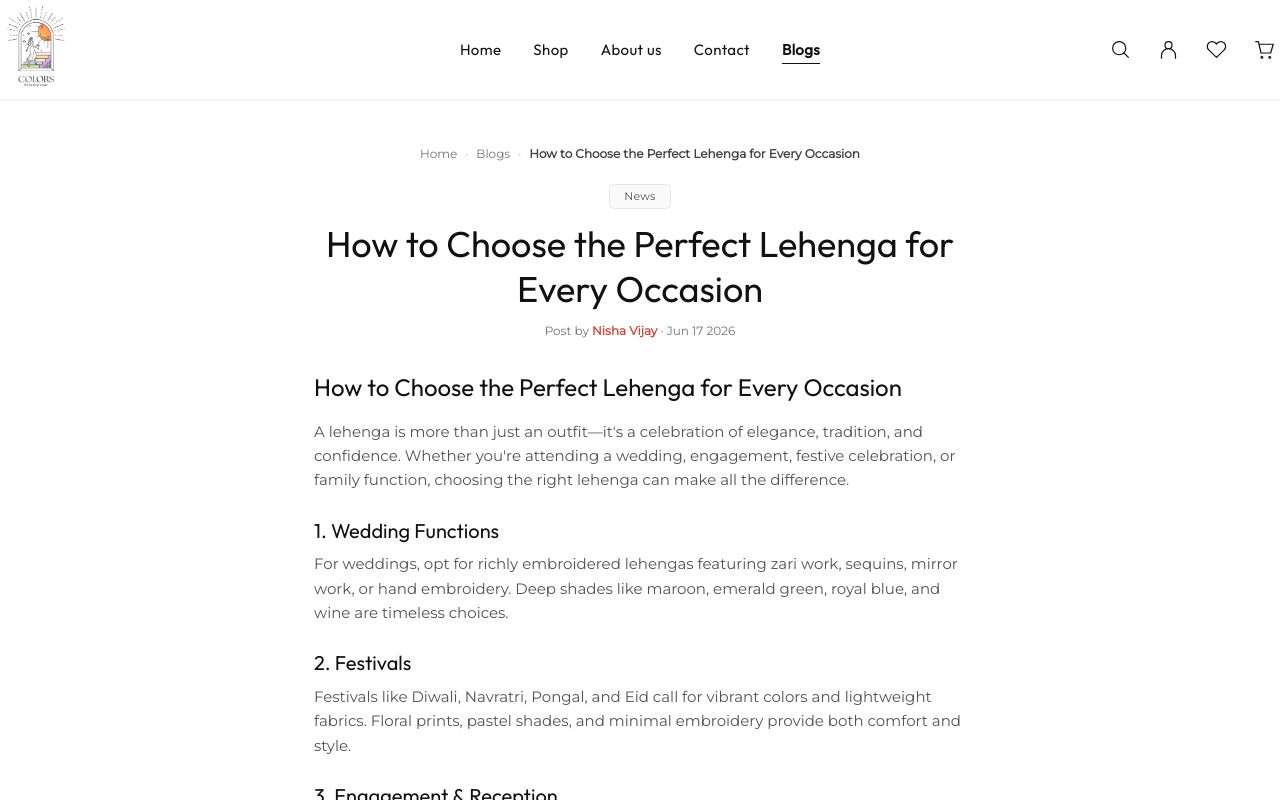
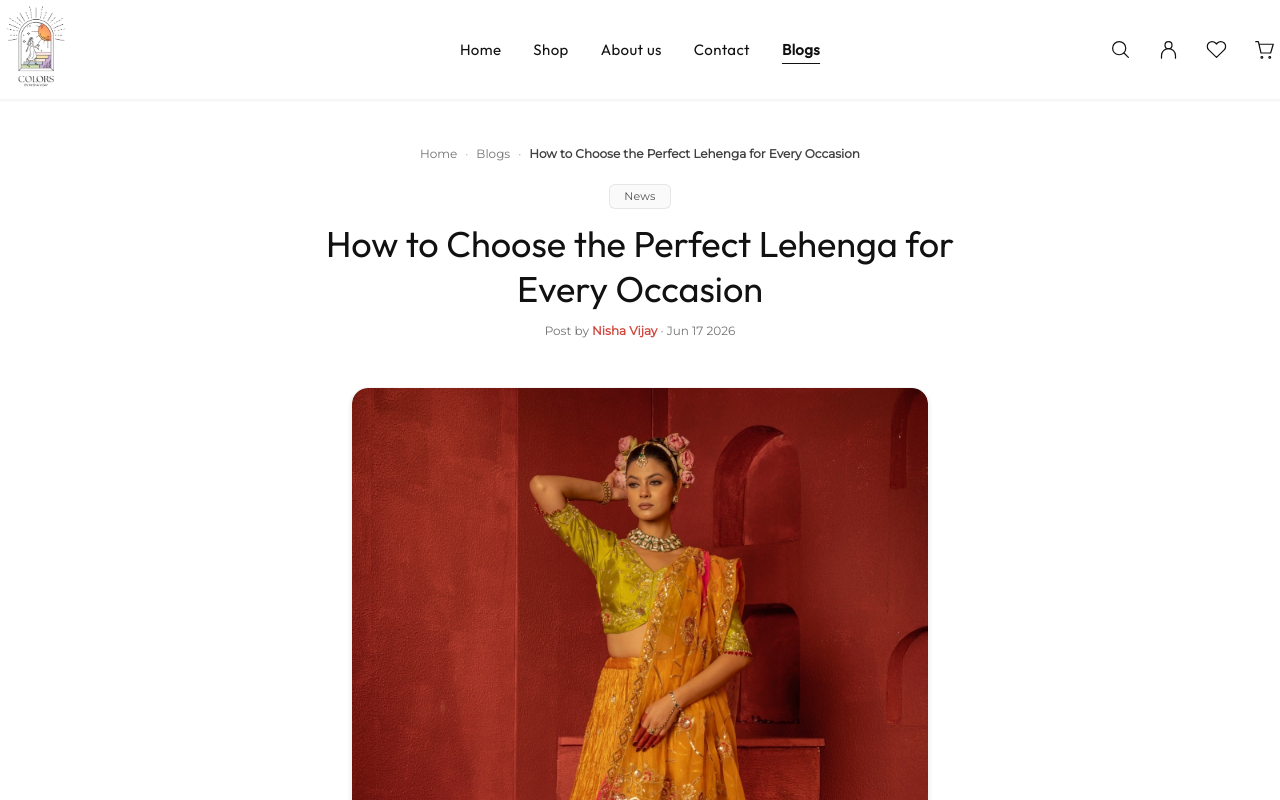
Before and after one commit to Av-technosys/colors-by-nisha, a Next.js app: page /blog/how-to-choose-the-perfect-lehenga-for-every-occasion in a window 1280 px wide. Shown: the top 800 px of the page. Built offline with nearby package versions, Linux system fonts and the light colour scheme; no server answers; the database is empty.

Commit message:
feat: add BlogPageContent and BlogPostDetailContent components

```diff
--- a/components/blog/BlogPageContent.tsx
+++ b/components/blog/BlogPageContent.tsx
@@ -14,7 +14,7 @@ export function BlogPageContent({ posts: initialPosts }: BlogPageContentProps =
 
   return (
     <div className="bg-white text-ink pb-10 md:pb-14">
-      {/* Top Breadcrumb & Heading (Matches Screenshot) */}
+      {/* Top Breadcrumb & Heading*/}
       <section className="mx-auto w-[calc(100%-2rem)] max-w-[1328px] md:w-full pt-8 pb-6 md:pt-10 md:pb-8 text-center">
         {/* Breadcrumb: Home · Blogs */}
         <nav aria-label="Breadcrumb" className="mb-2">
--- a/components/blog/BlogPostDetailContent.tsx
+++ b/components/blog/BlogPostDetailContent.tsx
@@ -48,10 +48,11 @@ export function BlogPostDetailContent({
   };
 
   return (
-    <div className="bg-white text-ink pb-10 md:pb-14">
-      {/* 1. Centered Breadcrumb (Matches Screenshot: Home · Blogs · Post Title) */}
-      <section className="mx-auto w-[calc(100%-2rem)] max-w-[1328px] md:w-full pt-8 pb-6 md:pt-10 md:pb-8 text-center">
-        <nav aria-label="Breadcrumb">
+    <div className="bg-white text-ink pb-12 md:pb-16">
+      {/* Containerized Article */}
+      <article className="mx-auto w-[calc(100%-2rem)] max-w-[1328px] md:w-full pt-8 pb-6 md:pt-10 md:pb-8">
+        {/* 1. Centered Breadcrumb */}
+        <nav aria-label="Breadcrumb" className="text-center">
           <ol className="inline-flex items-center justify-center gap-2 text-xs text-neutral-500 font-medium font-sans flex-wrap">
             <li>
               <Link href="/" className="hover:text-ink transition-colors">
@@ -71,37 +72,46 @@ export function BlogPostDetailContent({
           </ol>
         </nav>
 
-        {/* 2. Category Pill (Matches Screenshot: "News") */}
-        <div className="mt-4">
+        {/* 2. Category Pill */}
+        <div className="mt-4 text-center">
           <span className="inline-block rounded-md border border-neutral-200/90 bg-neutral-50 px-3.5 py-0.5 text-[11px] font-medium text-neutral-600 font-sans tracking-wide">
             {post.category || "News"}
           </span>
         </div>
 
-        {/* 3. Centered Main Title (Matches Screenshot) */}
+        {/* 3. Centered Main Title */}
         <h1 className="font-display text-3xl font-normal leading-tight tracking-normal md:text-4xl text-ink text-center max-w-2xl mx-auto mt-3">
           {post.title}
         </h1>
 
-        {/* 4. Author & Date Meta (Matches Screenshot) */}
-        <div className="mt-3 text-xs text-neutral-500 font-sans">
+        {/* 4. Author & Date Meta */}
+        <div className="mt-3 text-xs text-neutral-500 font-sans text-center">
           Post by{" "}
           <span className="text-[#d0473e] font-semibold">
             {post.author}
           </span>{" "}
           · {post.date}
         </div>
-      </section>
 
-      {/* 5. Article Body (Centered narrow reading container ~680px) */}
-      <main className="mx-auto max-w-[700px] px-4 md:px-6">
-        {/* Article Headline in body (if not already included in rich content) */}
-        {(!post.contentHtml || !post.contentHtml.includes(post.title)) && (
-          <h2 className="font-display text-xl md:text-2xl font-medium text-ink mb-4 leading-snug">
-            {post.title}
-          </h2>
+        {/* 5. Featured / Card Image (Wrapped tightly with NO blank side spaces) */}
+        {post.image && (
+          <div className="flex justify-center my-8 md:my-12">
+            <div className="overflow-hidden rounded-2xl shadow-md border border-neutral-100 bg-neutral-50 max-h-[640px] md:max-h-[720px] inline-block">
+              <Image
+                src={post.image}
+                alt={post.title}
+                width={1200}
+                height={1600}
+                priority
+                unoptimized={typeof post.image === "string" && (post.image.startsWith("http") || post.image.startsWith("/api/"))}
+                className="h-auto max-h-[640px] md:max-h-[720px] w-auto max-w-full object-contain rounded-2xl block"
+              />
+            </div>
+          </div>
         )}
 
+        {/* 6. Article Content (Properly Containerized) */}
+        <div className="mx-auto w-full max-w-4xl px-2 sm:px-4">
           {/* Intro Paragraph */}
           {post.intro && (
             <p className="text-sm md:text-[15px] text-neutral-600 leading-relaxed font-sans mb-6">
@@ -162,7 +172,7 @@ export function BlogPostDetailContent({
             </div>
           )}
 
-        {/* 6. Share Section (Matches Screenshot) */}
+          {/* 7. Share Section */}
           <div className="mt-10 pt-6 border-t border-neutral-100 flex items-center gap-3">
             <span className="text-xs font-bold uppercase tracking-wider text-neutral-700 font-sans">
               Share:
@@ -225,7 +235,7 @@ export function BlogPostDetailContent({
             </div>
           </div>
 
-        {/* 7. Next / Previous Post Navigation (Matches Screenshot) */}
+          {/* 8. Next / Previous Post Navigation */}
           <div className="mt-8 pt-6 border-t border-neutral-200 flex items-center justify-between gap-4">
             <div>
               {prev && (
@@ -253,9 +263,10 @@ export function BlogPostDetailContent({
               )}
             </div>
           </div>
-      </main>
+        </div>
+      </article>
 
-      {/* 8. Related Posts Section (Matches Screenshot) */}
+      {/* 9. Related Posts Section */}
       <section className="mx-auto w-[calc(100%-2rem)] max-w-[1328px] md:w-full pt-10 md:pt-14">
         <h2 className="font-display text-2xl font-medium leading-tight tracking-normal md:text-3xl text-ink text-center mb-8">
           Related Posts
@@ -273,6 +284,7 @@ export function BlogPostDetailContent({
                   src={rPost.image}
                   alt={rPost.title}
                   fill
+                  unoptimized={typeof rPost.image === "string" && (rPost.image.startsWith("http") || rPost.image.startsWith("/api/"))}
                   sizes="(min-width: 768px) 380px, 100vw"
                   className="object-cover object-top transition-transform duration-500 group-hover:scale-103"
                 />
```
Lines whose indentation alone changed are shown as unchanged.
